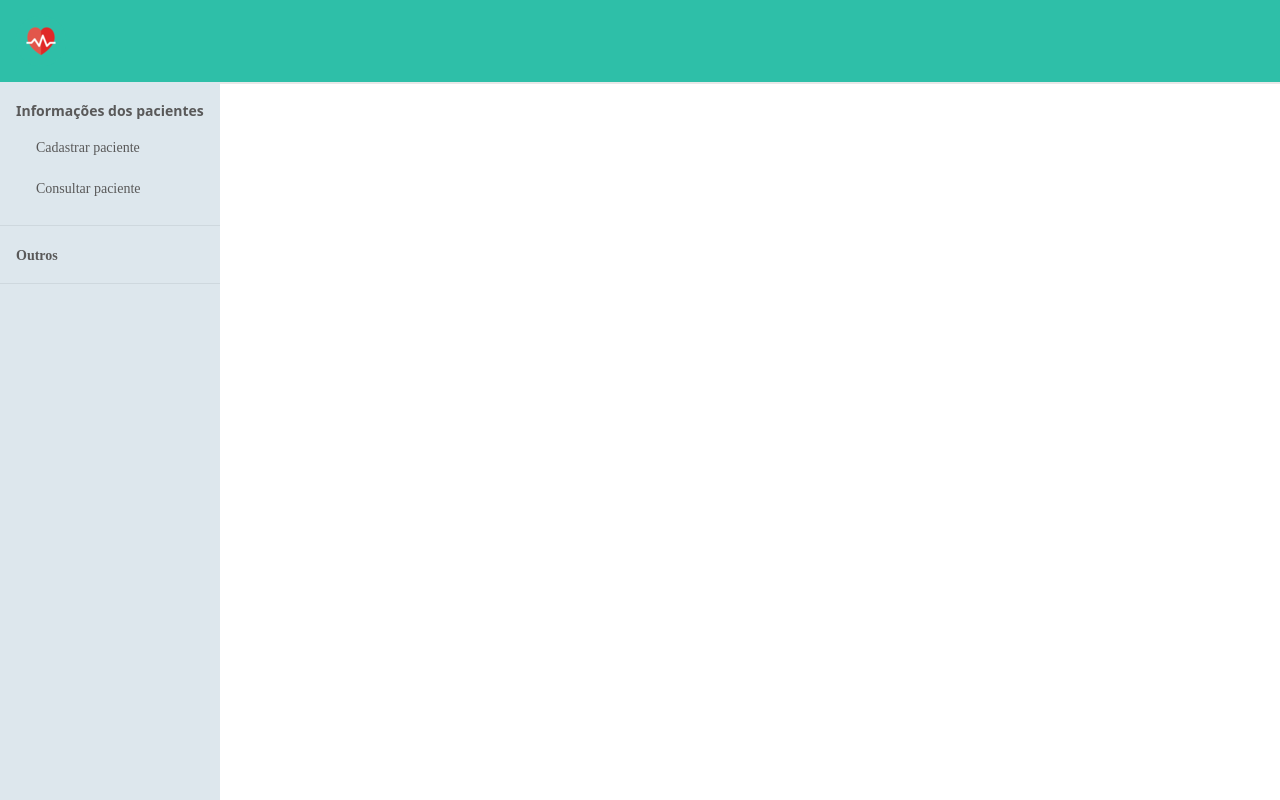
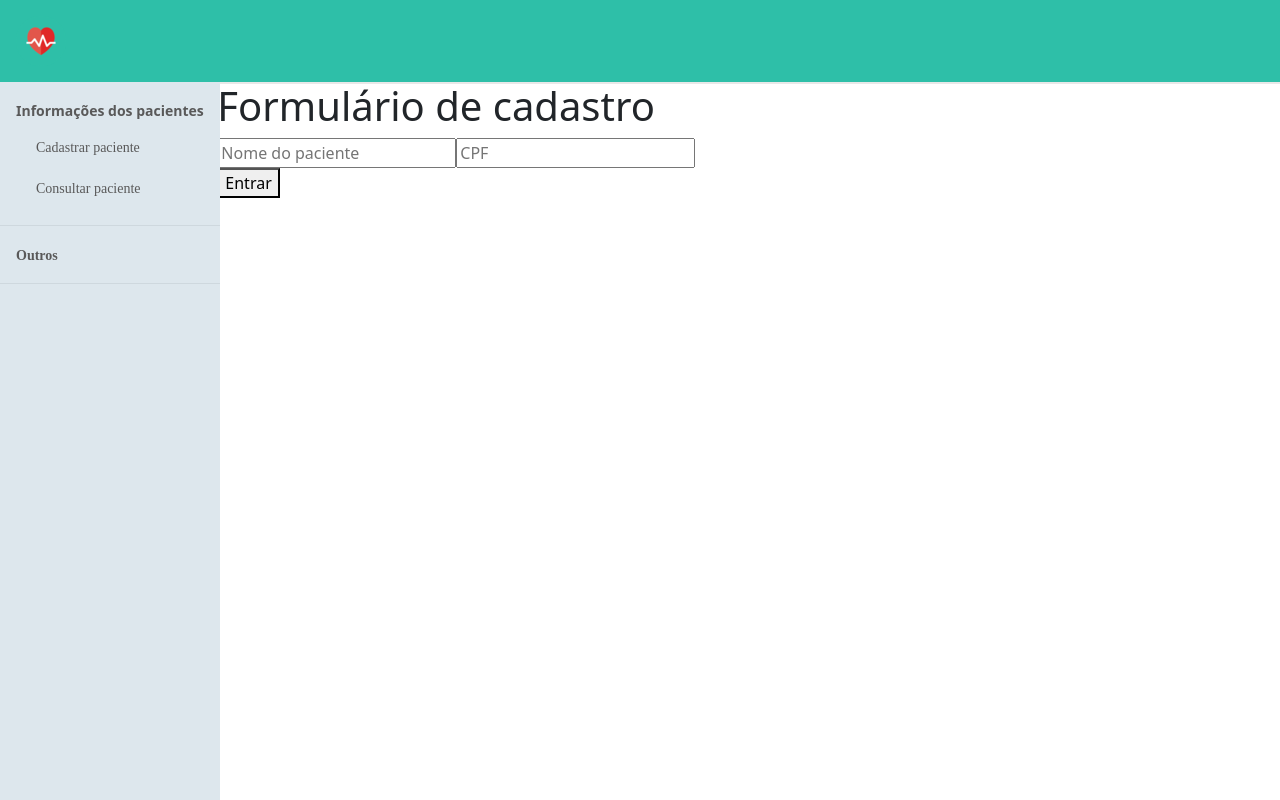
Before and after one commit to gabrielSpassos/health-service, a React (Create React App) app in the folder frontend/health-service/: page /registerPatient in a window 1280 px wide. Built offline with nearby package versions, Linux system fonts and the light colour scheme; a web font is replaced by a local one.

Commit message:
including forms

```diff
--- /dev/null
+++ b/frontend/health-service/src/components/registerPatient/registerPatient.css
@@ -0,0 +1,2 @@
+.form-register-title{
+}
--- /dev/null
+++ b/frontend/health-service/src/components/registerPatient/registerPatient.jsx
@@ -0,0 +1,27 @@
+import React from 'react';
+import {Row, Col } from 'react-bootstrap';
+import {Link} from 'react-router-dom';
+import axios from 'axios';
+
+class RegisterPatient extends React.Component{
+    render(){
+        return (
+            <>
+                <div className="row form-register-title">
+                    <h1>Formulário de cadastro</h1>
+                </div>
+                <div className="row">
+                    <div className="className col-md-6">
+                        <form>
+                            <input type="" placeholder="Nome do paciente" />
+                            <input type="" placeholder="CPF" />
+                            <button>Entrar</button>
+                        </form>
+                    </div>
+                </div>
+            </>
+        );
+    }
+}
+
+export default RegisterPatient;
--- a/frontend/health-service/src/components/searchPatient/searchPatient.jsx
+++ b/frontend/health-service/src/components/searchPatient/searchPatient.jsx
@@ -7,6 +7,9 @@ class SearchPatient extends React.Component{
     render(){
         return (
             <>
+            <div className="row">
+                <p>Formulário de consulta</p>
+            </div>
             </>
         );
     }
--- a/frontend/health-service/src/pages/homePage.jsx
+++ b/frontend/health-service/src/pages/homePage.jsx
@@ -3,17 +3,24 @@ import NavBar from '../components/navBar/navBar';
 import VerticalNavBar from '../components/verticalNavBar/verticalNavBar';
 import { Router, Switch, Route } from 'react-router-dom';
 import SearchPatient from '../components/searchPatient/searchPatient';
+import RegisterPatient from '../components/registerPatient/registerPatient';
 
 
 function HomePage() {
     return (
       <>
         <NavBar buttonType={'home'}/>
-        <VerticalNavBar />
-          <Switch>
-              <Route path="/searchPatient" component={SearchPatient}/>
-              <Route path="/registerPatient" component={SearchPatient}/>
-          </Switch>
+        <div className="row">
+          <div className="col-md-2">
+            <VerticalNavBar />
+          </div>
+          <div className="col-md-10">
+            <Switch>
+                <Route path="/searchPatient" component={SearchPatient}/>
+                <Route path="/registerPatient" component={RegisterPatient}/>
+            </Switch>
+          </div>
+        </div>
       </>
     );
   }
```
